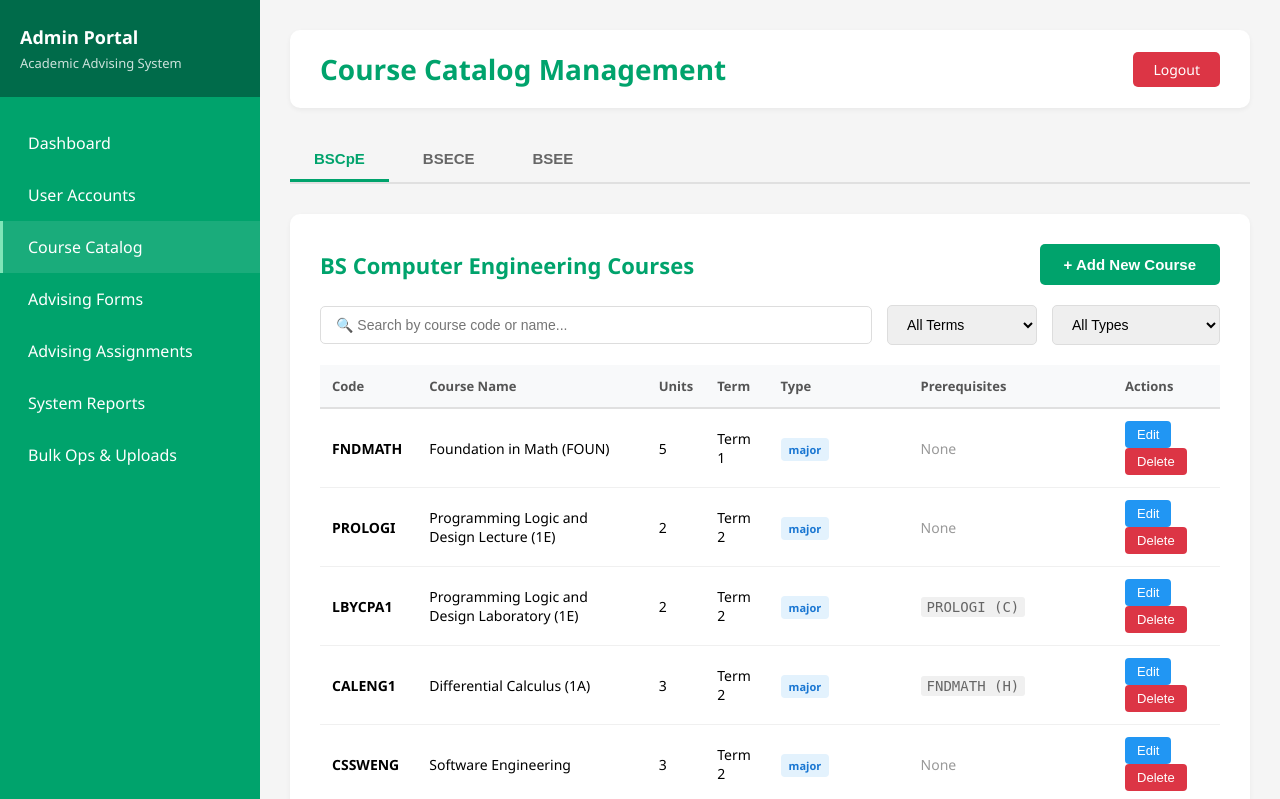
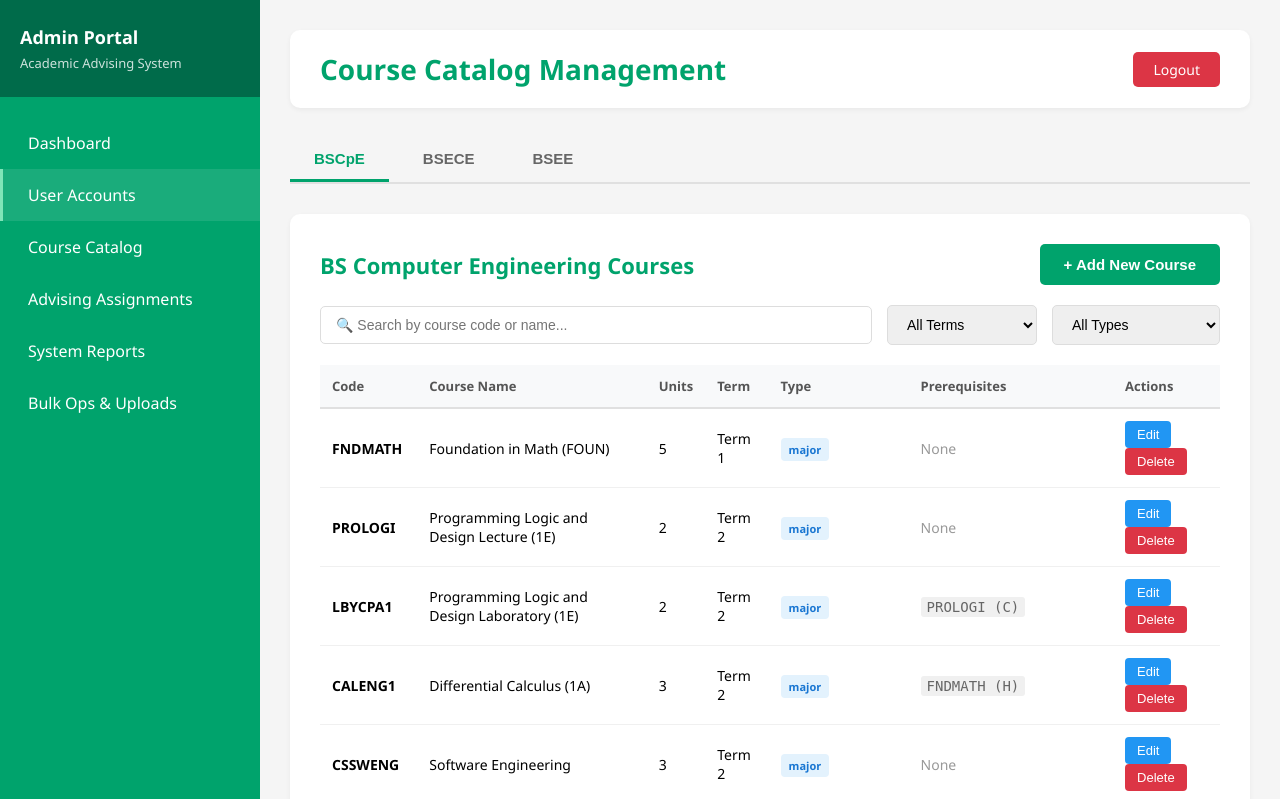
Before and after one commit to Crindo18/LBYCPG2-PROJECT, a PHP site: page /admin_courses.php in a window 1280 px wide. Shown: the top 799 px of the page. Run offline with PHP 8.4, Linux system fonts and the light colour scheme; a user stored in the database is signed in; data comes from the database, SQL or seed files in the repository; some libraries are stand-ins or nearby versions.

Commit message:
admin changes

```diff
--- a/admin_accounts.php
+++ b/admin_accounts.php
@@ -84,7 +84,6 @@ require_once 'config.php';
                 <a href="admin_dashboard.php" class="menu-item">Dashboard</a>
                 <a href="admin_accounts.php" class="menu-item active">User Accounts</a>
                 <a href="admin_courses.php" class="menu-item">Course Catalog</a>
-                <a href="admin_advising_forms.php" class="menu-item">Advising Forms</a>
                 <a href="admin_advisingassignment.php" class="menu-item">Advising Assignments</a>
                 <a href="admin_reports.php" class="menu-item">System Reports</a>
                 <a href="admin_bulk_operations.php" class="menu-item">Bulk Ops & Uploads</a>
--- a/admin_advising_forms.php
+++ b/admin_advising_forms.php
@@ -90,9 +90,8 @@ $admin_username = $stmt->get_result()->fetch_assoc()['username'];
             </div>
             <nav class="sidebar-menu">
                 <a href="admin_dashboard.php" class="menu-item">Dashboard</a>
-                <a href="admin_accounts.php" class="menu-item">User Accounts</a>
+                <a href="admin_accounts.php" class="menu-item active">User Accounts</a>
                 <a href="admin_courses.php" class="menu-item">Course Catalog</a>
-                <a href="admin_advising_forms.php" class="menu-item active">Advising Forms</a>
                 <a href="admin_advisingassignment.php" class="menu-item">Advising Assignments</a>
                 <a href="admin_reports.php" class="menu-item">System Reports</a>
                 <a href="admin_bulk_operations.php" class="menu-item">Bulk Ops & Uploads</a>
--- a/admin_advisingassignment.php
+++ b/admin_advisingassignment.php
@@ -81,10 +81,9 @@ require_once 'config.php';
             </div>
             <nav class="sidebar-menu">
                 <a href="admin_dashboard.php" class="menu-item">Dashboard</a>
-                <a href="admin_accounts.php" class="menu-item">User Accounts</a>
+                <a href="admin_accounts.php" class="menu-item active">User Accounts</a>
                 <a href="admin_courses.php" class="menu-item">Course Catalog</a>
-                <a href="admin_advising_forms.php" class="menu-item">Advising Forms</a>
-                <a href="admin_advisingassignment.php" class="menu-item active">Advising Assignments</a>
+                <a href="admin_advisingassignment.php" class="menu-item">Advising Assignments</a>
                 <a href="admin_reports.php" class="menu-item">System Reports</a>
                 <a href="admin_bulk_operations.php" class="menu-item">Bulk Ops & Uploads</a>
             </nav>
--- a/admin_bulk_operations.php
+++ b/admin_bulk_operations.php
@@ -366,12 +366,11 @@ $admin_name = $stmt->get_result()->fetch_assoc()['username'];
             </div>
             <nav class="sidebar-menu">
                 <a href="admin_dashboard.php" class="menu-item">Dashboard</a>
-                <a href="admin_accounts.php" class="menu-item">User Accounts</a>
+                <a href="admin_accounts.php" class="menu-item active">User Accounts</a>
                 <a href="admin_courses.php" class="menu-item">Course Catalog</a>
-                <a href="admin_advising_forms.php" class="menu-item">Advising Forms</a>
                 <a href="admin_advisingassignment.php" class="menu-item">Advising Assignments</a>
                 <a href="admin_reports.php" class="menu-item">System Reports</a>
-                <a href="admin_bulk_operations.php" class="menu-item active">Bulk Ops & Uploads</a>
+                <a href="admin_bulk_operations.php" class="menu-item">Bulk Ops & Uploads</a>
             </nav>
         </aside>
 
--- a/admin_concern.php
+++ b/admin_concern.php
@@ -56,9 +56,8 @@ require_once 'config.php';
             </div>
             <nav class="sidebar-menu">
                 <a href="admin_dashboard.php" class="menu-item">Dashboard</a>
-                <a href="admin_accounts.php" class="menu-item">User Accounts</a>
+                <a href="admin_accounts.php" class="menu-item active">User Accounts</a>
                 <a href="admin_courses.php" class="menu-item">Course Catalog</a>
-                <a href="admin_advising_forms.php" class="menu-item">Advising Forms</a>
                 <a href="admin_advisingassignment.php" class="menu-item">Advising Assignments</a>
                 <a href="admin_reports.php" class="menu-item">System Reports</a>
                 <a href="admin_bulk_operations.php" class="menu-item">Bulk Ops & Uploads</a>
--- a/admin_courses.php
+++ b/admin_courses.php
@@ -83,9 +83,8 @@ require_once 'config.php';
             </div>
             <nav class="sidebar-menu">
                 <a href="admin_dashboard.php" class="menu-item">Dashboard</a>
-                <a href="admin_accounts.php" class="menu-item">User Accounts</a>
-                <a href="admin_courses.php" class="menu-item active">Course Catalog</a>
-                <a href="admin_advising_forms.php" class="menu-item">Advising Forms</a>
+                <a href="admin_accounts.php" class="menu-item active">User Accounts</a>
+                <a href="admin_courses.php" class="menu-item">Course Catalog</a>
                 <a href="admin_advisingassignment.php" class="menu-item">Advising Assignments</a>
                 <a href="admin_reports.php" class="menu-item">System Reports</a>
                 <a href="admin_bulk_operations.php" class="menu-item">Bulk Ops & Uploads</a>
--- a/admin_dashboard.php
+++ b/admin_dashboard.php
@@ -70,9 +70,8 @@ $admin_username = $_SESSION['username'];
             </div>
             <nav class="sidebar-menu">
                 <a href="admin_dashboard.php" class="menu-item">Dashboard</a>
-                <a href="admin_accounts.php" class="menu-item">User Accounts</a>
+                <a href="admin_accounts.php" class="menu-item active">User Accounts</a>
                 <a href="admin_courses.php" class="menu-item">Course Catalog</a>
-                <a href="admin_advising_forms.php" class="menu-item">Advising Forms</a>
                 <a href="admin_advisingassignment.php" class="menu-item">Advising Assignments</a>
                 <a href="admin_reports.php" class="menu-item">System Reports</a>
                 <a href="admin_bulk_operations.php" class="menu-item">Bulk Ops & Uploads</a>
--- a/admin_programprofiles.php
+++ b/admin_programprofiles.php
@@ -484,9 +484,8 @@ $programs = $stmt->fetchAll();
             </div>
             <nav class="sidebar-menu">
                 <a href="admin_dashboard.php" class="menu-item">Dashboard</a>
-                <a href="admin_accounts.php" class="menu-item">User Accounts</a>
+                <a href="admin_accounts.php" class="menu-item active">User Accounts</a>
                 <a href="admin_courses.php" class="menu-item">Course Catalog</a>
-                <a href="admin_advising_forms.php" class="menu-item">Advising Forms</a>
                 <a href="admin_advisingassignment.php" class="menu-item">Advising Assignments</a>
                 <a href="admin_reports.php" class="menu-item">System Reports</a>
                 <a href="admin_bulk_operations.php" class="menu-item">Bulk Ops & Uploads</a>
--- a/admin_reports.php
+++ b/admin_reports.php
@@ -504,11 +504,10 @@ $admin_name = $stmt->get_result()->fetch_assoc()['username'];
             </div>
             <nav class="sidebar-menu">
                 <a href="admin_dashboard.php" class="menu-item">Dashboard</a>
-                <a href="admin_accounts.php" class="menu-item">User Accounts</a>
+                <a href="admin_accounts.php" class="menu-item active">User Accounts</a>
                 <a href="admin_courses.php" class="menu-item">Course Catalog</a>
-                <a href="admin_advising_forms.php" class="menu-item">Advising Forms</a>
                 <a href="admin_advisingassignment.php" class="menu-item">Advising Assignments</a>
-                <a href="admin_reports.php" class="menu-item active">System Reports</a>
+                <a href="admin_reports.php" class="menu-item">System Reports</a>
                 <a href="admin_bulk_operations.php" class="menu-item">Bulk Ops & Uploads</a>
             </nav>
         </aside>
```
